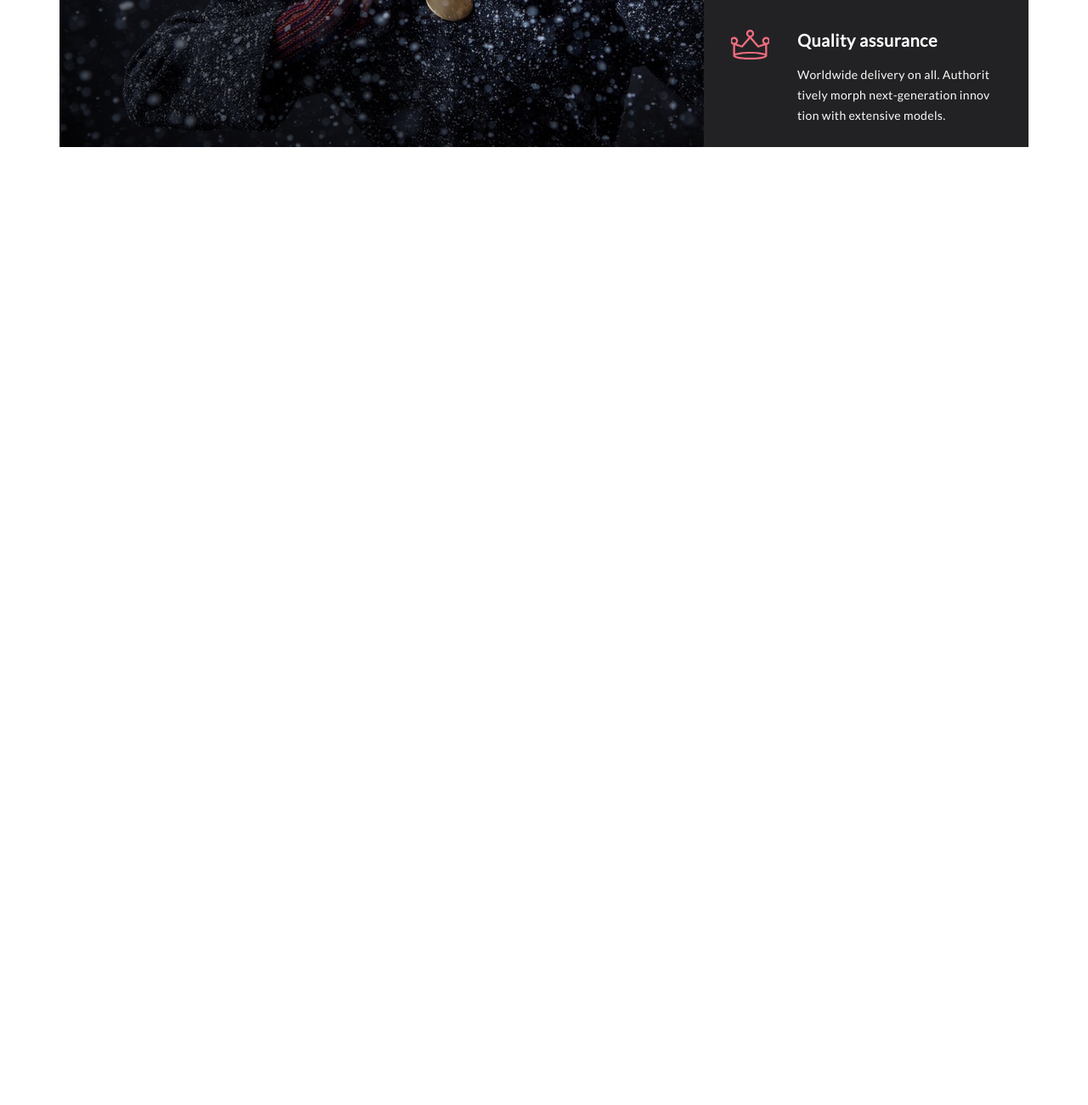
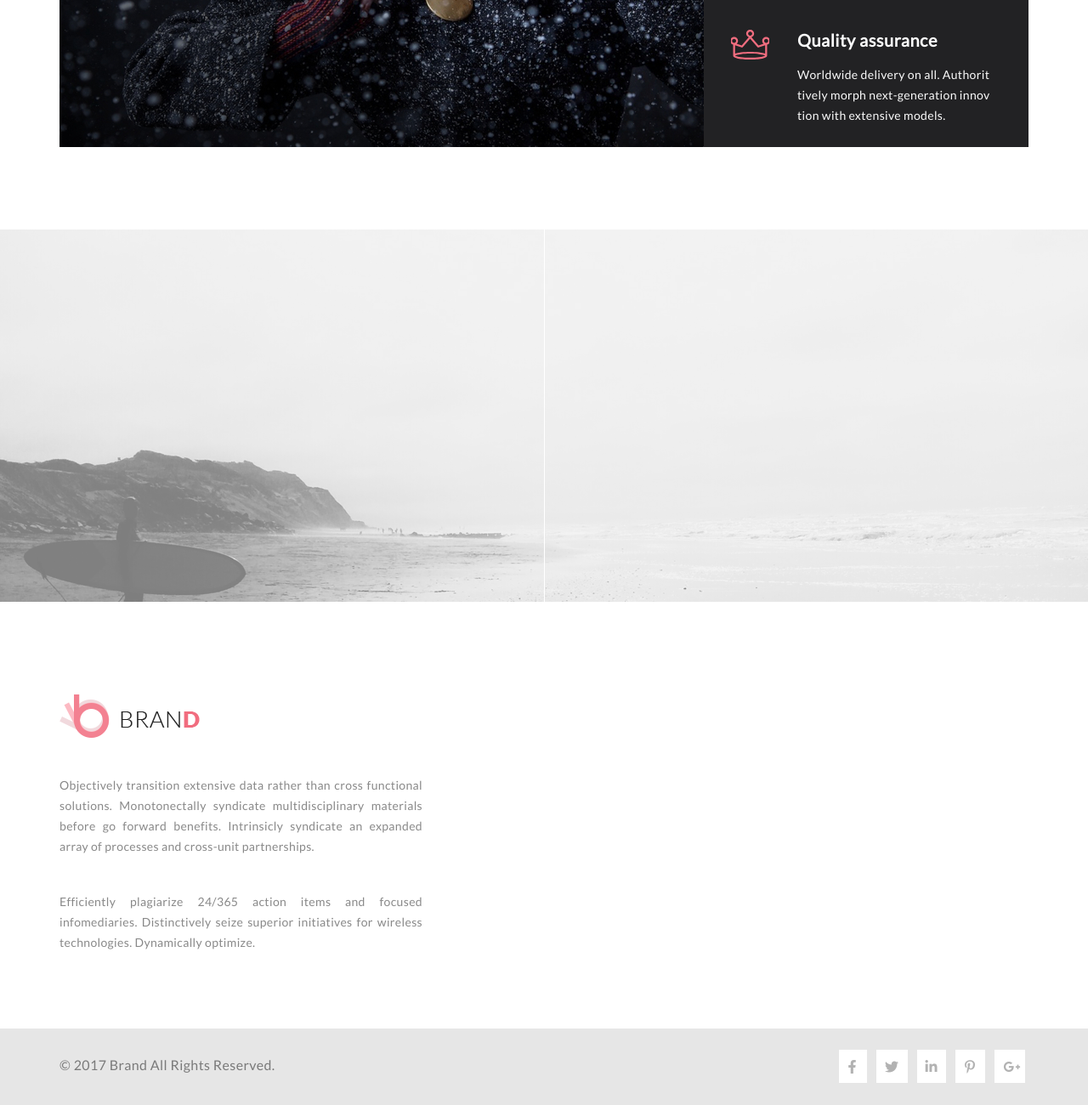
Before and after one commit to alex-l-morozov/gb-html, a plain HTML site: page index.html in a window 1280 px wide. Shown: the part 3282-4582 px from the top of the page at 85% size. Before the commit the page ends 3455 px from the top, so only its background shows below. Drawn offline with Linux system fonts and the light colour scheme.

Commit message:
main page: add footer block

```diff
--- a/assets/css/main.css
+++ b/assets/css/main.css
@@ -265,3 +265,70 @@ header__box-top {
 .feature-block__icon3 {
     background: url("../images/quality.svg") no-repeat top center;
 }
+.main__box-shop__subscribe {
+    margin-top: 97px;
+    height: 438px;
+    background: url("../images/subscribe-banner.png") no-repeat center #f7f7f8;
+}
+.footer__box {
+    margin-top: 109px;
+    display: flex;
+    justify-content: space-between;
+    padding-bottom: 89px;
+}
+.footer__box-brand {
+    width: 427px;
+}
+.footer__box-brand__text {
+    margin-top: 41px;
+    color: #898989;
+    font-size: 14px;
+    font-weight: 300;
+    line-height: 24px;
+    text-align: justify;
+    letter-spacing: 0.35px;
+}
+.footer__box-bottom {
+    background-color: #e6e6e6;
+}
+.footer__box-bottom__block {
+    display: flex;
+    justify-content: space-between;
+}
+.bottom__copyright-text {
+    padding-top: 33px;
+    padding-bottom: 32px;
+    color: #7a7a7a;
+    font-size: 16px;
+    font-weight: 400;
+    letter-spacing: 0.4px;
+}
+.footer__box-bottom__social {
+    padding: 24px 0;
+}
+.bottom__social {
+    margin: 0 4px;
+    color: #b2b2b2;
+    background-color: #ffffff;
+    font-size: 16px;
+    font-weight: 400;
+    line-height: 42px;
+    letter-spacing: 0.4px;
+    padding: 10px;
+}
+.bottom__social-facebook {
+    padding-left: 11px;
+    padding-right: 12px;
+}
+.bottom__social-pinterest {
+    padding-left: 11px;
+    padding-right: 11px;
+}
+.bottom__social-google-plus {
+    padding-left: 11px;
+    padding-right: 5px;
+}
+.bottom__social:hover {
+    color: #f7f7f8;
+    background-color: #f16d7f;
+}
--- a/index.html
+++ b/index.html
@@ -14,7 +14,7 @@
 <header>
     <div class="header__box-top">
         <div class="container header__box">
-            <div class="logo"><a href="./index.html"><img src="./assets/images/logo.png" alt="logo"></a></div>
+            <div class="header__box-logo"><a href="./index.html"><img src="./assets/images/logo.png" alt="logo"></a></div>
             <div class="search"></div>
             <div class="cart"></div>
             <div class="account__box"><button class="account__button">My Account <i class="fas fa-caret-down account__button-arrow"></i></button></div>
@@ -172,9 +172,38 @@
             </div>
         </div>
     </div>
+    <div class="main__box-shop__subscribe">
+
+    </div>
 </main>
 <footer>
+    <div class="container">
+        <div class="footer__box">
+            <div class="footer__box-brand">
+                <a href="./index.html"><img src="./assets/images/logo.png" alt="logo"></a>
+                <p class="footer__box-brand__text">Objectively transition extensive data rather than cross functional solutions. Monotonectally syndicate multidisciplinary materials before go forward benefits. Intrinsicly syndicate an expanded array of processes and cross-unit partnerships.</p>
+                <p class="footer__box-brand__text">Efficiently plagiarize 24/365 action items and focused infomediaries. Distinctively seize superior initiatives for wireless technologies. Dynamically optimize.</p>
 
+            </div>
+            <div class="footer__box-menu"></div>
+            <div class="footer__box-menu"></div>
+            <div class="footer__box-menu"></div>
+        </div>
+    </div>
+    <div class="footer__box-bottom">
+        <div class="container footer__box-bottom__block">
+            <div class="footer__box-bottom__copyright">
+                <p class="bottom__copyright-text">© 2017  Brand  All Rights Reserved.</p>
+            </div>
+            <div class="footer__box-bottom__social">
+                <a class="bottom__social bottom__social-facebook" href="#"><i class="fab fa-facebook-f"></i></a>
+                <a class="bottom__social" href="#"><i class="fab fa-twitter"></i></a>
+                <a class="bottom__social" href="#"><i class="fab fa-linkedin-in"></i></a>
+                <a class="bottom__social bottom__social-pinterest" href="#"><i class="fab fa-pinterest-p"></i></a>
+                <a class="bottom__social bottom__social-google-plus" href="#"><i class="fab fa-google-plus-g"></i></a>
+            </div>
+        </div>
+    </div>
 </footer>
 </body>
 </html>
```
Also changed, not shown: assets/images/subscribe-banner.png (added).
